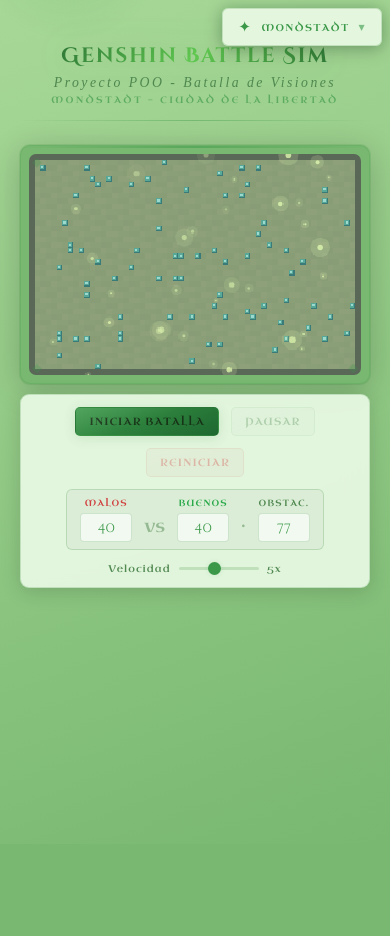
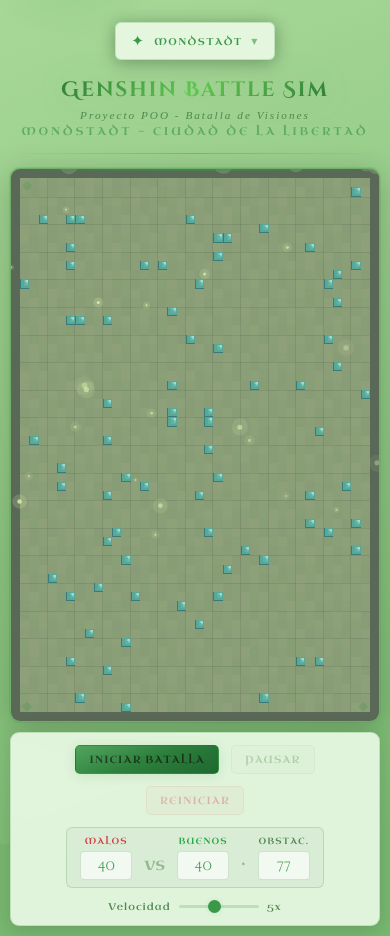
Before and after one commit to Haru-jzmPRG/proyecto-juego-js, a plain HTML site: page docs/index.html in a window 390 px wide. Before the commit the page ends 844 px from the top, so only its background shows below. Drawn offline with Linux system fonts and the light colour scheme; a web font is replaced by a local one.

Commit message:
preuba responsive 1

```diff
--- a/docs/game.js
+++ b/docs/game.js
@@ -451,10 +451,16 @@ class Renderer {
   }
 
   resize() {
-    const maxW = this.canvas.parentElement.clientWidth - 16;
-    this.cell = Math.max(4, Math.floor(maxW / this.board.cols));
-    this.canvas.width  = this.board.cols * this.cell;
-    this.canvas.height = this.board.rows * this.cell;
+    const maxW = this.canvas.parentElement.clientWidth - 8;
+    // En móvil (pantalla estrecha) rotamos el tablero: usamos rows como ancho
+    // y cols como alto, para aprovechar mejor el espacio vertical.
+    const isMobile = window.innerWidth < 960;
+    const dispCols = isMobile ? this.board.rows : this.board.cols;
+    const dispRows = isMobile ? this.board.cols : this.board.rows;
+    this.cell = Math.max(6, Math.floor(maxW / dispCols));
+    this.canvas.width  = dispCols * this.cell;
+    this.canvas.height = dispRows * this.cell;
+    this._rotated = isMobile;
     this._parts = null;
   }
 
@@ -586,12 +592,12 @@ class Renderer {
   static get BORDER_SPRITES() {
     return {
       mondstadt: { h: 'assets/mondstadt_horizontal.png', v: 'assets/mondstadt_vertical.png', tl: 'assets/mondstadt_esquina_sup_izq.png', tr: 'assets/mondstadt_esquina_sup_der.png', bl: 'assets/mondstadt_esquina_inf_izq.png', br: 'assets/mondstadt_esquina_inf_der.png' },
-      liyue:     { h:'assets/liyue_horizontal.png', v:'assets/liyue_vertical.png', tl:'assets/liyue_esquina_sup_izq.png', tr:'assets/liyue_esquina_sup_der.png', bl:'assets/liyue_esquina_inf_izq.png', br:'assets/liyue_esquina_inf_der.png' },
-      inazuma:   { h:'assets/inazuma_horizontal.png', v:'assets/inazuma_vertical.png', tl:'assets/inazuma_esquina_sup_izq.png', tr:'assets/inazuma_esquina_sup_der.png', bl:'assets/inazuma_esquina_inf_izq.png', br:'assets/inazuma_esquina_inf_der.png' },
-      sumeru:    { h:'assets/sumeru_horizontal.png', v:'assets/sumeru_vertical.png', tl:'assets/sumeru_esquina_sup_izq.png', tr:'assets/sumeru_esquina_sup_der.png', bl:'assets/sumeru_esquina_inf_izq.png', br:'assets/sumeru_esquina_inf_der.png' },
-      fontaine:  { h:'assets/fontaine_horizontal.png', v:'assets/fontaine_vertical.png', tl:'assets/fontaine_esquina_sup_izq.png', tr:'assets/fontaine_esquina_sup_der.png', bl:'assets/fontaine_esquina_inf_izq.png', br:'assets/fontaine_esquina_inf_der.png' },
-      natlan:    { h:'assets/natlan_horizontal.png', v:'assets/natlan_vertical.png', tl:'assets/natlan_esquina_sup_izq.png', tr:'assets/natlan_esquina_sup_der.png', bl:'assets/natlan_esquina_inf_izq.png', br:'assets/natlan_esquina_inf_der.png' },
-      snezhnaya: { h:'assets/snezhnaya_horizontal.png', v:'assets/snezhnaya_vertical.png', tl:'assets/snezhnaya_esquina_sup_izq.png', tr:'assets/snezhnaya_esquina_sup_der.png', bl:'assets/snezhnaya_esquina_inf_izq.png', br:'assets/snezhnaya-esquina_inf_der.png' },
+      liyue:     { h:'', v:'', tl:'', tr:'', bl:'', br:'' },
+      inazuma:   { h:'', v:'', tl:'', tr:'', bl:'', br:'' },
+      sumeru:    { h:'', v:'', tl:'', tr:'', bl:'', br:'' },
+      fontaine:  { h:'', v:'', tl:'', tr:'', bl:'', br:'' },
+      natlan:    { h:'', v:'', tl:'', tr:'', bl:'', br:'' },
+      snezhnaya: { h:'', v:'', tl:'', tr:'', bl:'', br:'' },
     };
   }
 
@@ -896,7 +902,19 @@ class Renderer {
     const W   = this.canvas.width, H = this.canvas.height;
     _frame++; const fr = _frame;
 
-    this._ensureParts(W, H, reg);
+    // En móvil el canvas está físicamente rotado 90°:
+    // el canvas tiene dimensión (rows*cell) × (cols*cell) pero los
+    // personajes viven en coordenadas (cols×rows). Rotamos el contexto
+    // para que todo el código de dibujado funcione sin cambios.
+    const rotated = !!this._rotated;
+    ctx.save();
+    if (rotated) {
+      ctx.translate(W, 0);
+      ctx.rotate(Math.PI / 2);
+      // Tras rotar 90°, el "nuevo" ancho es H y el "nuevo" alto es W
+    }
+
+    this._ensureParts(rotated ? H : W, rotated ? W : H, reg);
 
     /* 1. FONDO */
     const bg = ctx.createLinearGradient(0, 0, 0, H);
@@ -1047,6 +1065,9 @@ class Renderer {
         ctx.fillStyle = elCol; ctx.fillRect(px, py, cell, cell);
       }
     }
+
+    // Restaurar transformación de rotación móvil
+    ctx.restore();
   }
 }
 
--- a/docs/index.html
+++ b/docs/index.html
@@ -15,7 +15,10 @@
   <div class="bg-stars"></div>
   <div class="bg-deco"></div>
 
-  <!-- SELECTOR DE REGION -->
+  <!-- APP -->
+  <div id="app">
+
+    <!-- SELECTOR DE REGION -->
   <div id="region-selector">
     <button id="region-toggle" aria-label="Elegir region">
       <span class="toggle-icon" id="toggle-icon">&#10022;</span>
@@ -60,9 +63,6 @@
       </div>
     </div>
   </div>
-
-  <!-- APP -->
-  <div id="app">
 
     <header>
       <div class="title-main">Genshin Battle Sim</div>
@@ -300,10 +300,10 @@
       var ICONOS_REGION = {
         mondstadt: { malo: '', bueno: 'assets/ANEMO.png', elementoMalo: '&#9898;', elementoBueno: '&#9898;' },
         liyue: { malo: '', bueno: '', elementoMalo: '&#9830;', elementoBueno: '&#9830;' },
-        inazuma: { malo: '', bueno: 'assets/ELECTRO.png', elementoMalo: '&#9889;', elementoBueno: '&#9889;' },
+        inazuma: { malo: '', bueno: 'assets/ELECTRO.png', elementoMalo: '&#9889;', elementoBueno: '&#9889;', elementoBueno2: '&#9889;' },
         sumeru: { malo: '', bueno: '', elementoMalo: '&#9752;', elementoBueno: '&#9752;' },
-        fontaine: { malo: '', bueno: 'assets/HYDRO.png', elementoMalo: '&#9685;', elementoBueno: '&#9685;' },
-        natlan: { malo: '', bueno: 'assets/PYRO.png', elementoMalo: '&#9733;', elementoBueno: '&#9733;' },
+        fontaine: { malo: '', bueno: 'assets/HYDRO.png', elementoMalo: '&#9685;', elementoBueno: '&#9685;', elementoBueno2: '&#9685;' },
+        natlan: { malo: '', bueno: 'assets/PYRO.png', elementoMalo: '&#9733;', elementoBueno: '&#9733;', elementoBueno2: '&#9733;' },
         snezhnaya: { malo: '', bueno: '', elementoMalo: '&#10052;', elementoBueno: '&#10052;' },
       };
       var iconDef = ICONOS_REGION[key] || ICONOS_REGION.mondstadt;
--- a/docs/style.css
+++ b/docs/style.css
@@ -515,3 +515,39 @@ header::after {
 
 @media (max-width:960px) { .main-content{grid-template-columns:1fr;} .side-panel{display:none;} #region-selector{top:8px;right:8px;} }
 @media (max-width:480px) { .btn{padding:7px 13px;font-size:.65rem;} .title-main{font-size:1.3rem;} }
+/* ════════════════════════════════════
+   RESPONSIVE MÓVIL
+════════════════════════════════════ */
+@media (max-width: 960px) {
+  /* El selector de región sale del fixed y entra en el flujo,
+     centrado encima del header para que no solape el título */
+  #region-selector {
+    position: relative;
+    top: auto; right: auto;
+    align-items: center;
+    margin: 12px auto 0;
+    width: fit-content;
+  }
+
+  /* El app pasa a columna simple: selector → header → tablero → controles */
+  #app {
+    padding: 10px;
+    display: flex;
+    flex-direction: column;
+    align-items: stretch;
+    gap: 10px;
+  }
+
+  /* Header debajo del selector, padding reducido */
+  header { padding: 6px 0 4px; }
+
+  /* Tablero ocupa todo el ancho */
+  .board-wrap { width: 100%; }
+  #board-container { padding: 0; }
+}
+
+@media (max-width: 480px) {
+  .btn { padding: 7px 13px; font-size: .65rem; }
+  .title-main { font-size: 1.3rem; }
+  .title-sub, .region-subtitle { font-size: .7rem; }
+}
```
